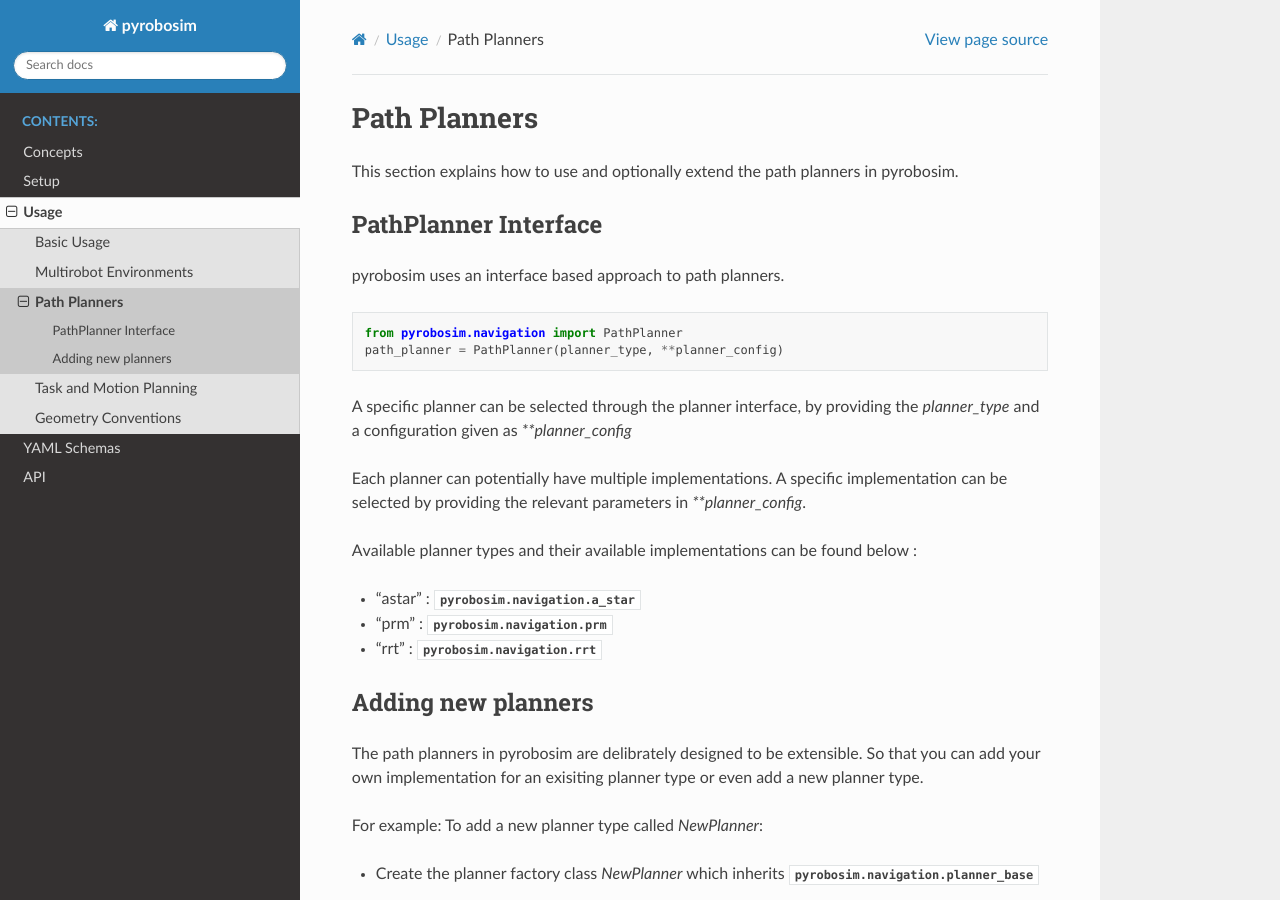
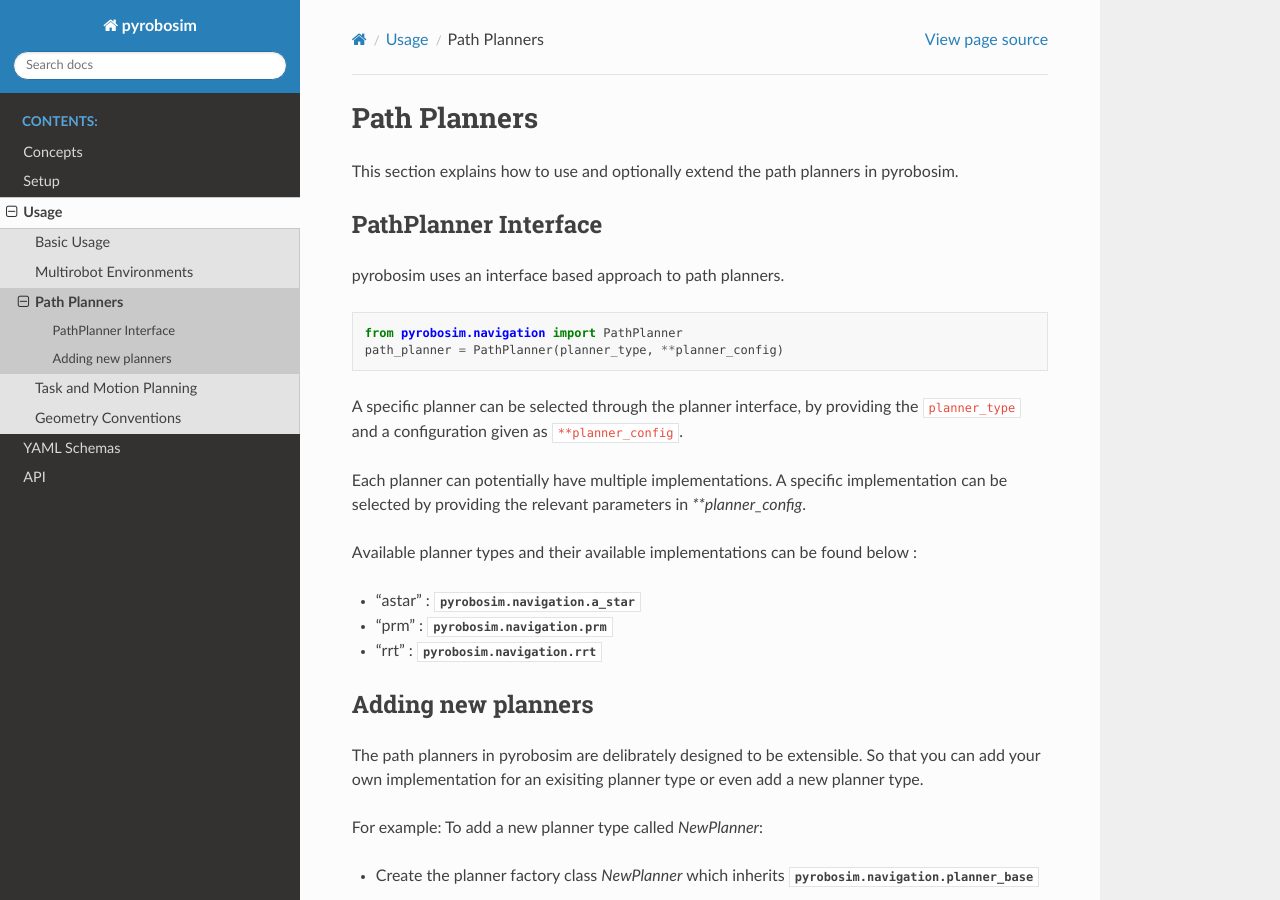
Before and after one commit to sea-bass/pyrobosim, a Sphinx documentation site: the page built from docs/source/usage/path_planners.rst, in a window 1280 px wide and 900 px high. Built offline with Sphinx 7.4.7 and the Read the Docs theme 2.0.0, drawn with Linux system fonts in a browser that asks for light colours.

```diff
--- a/docs/source/usage/path_planners.rst
+++ b/docs/source/usage/path_planners.rst
@@ -13,7 +13,7 @@ pyrobosim uses an interface based approach to path planners.
     path_planner = PathPlanner(planner_type, **planner_config)
 
 
-A specific planner can be selected through the planner interface, by providing the `planner_type` and a configuration given as `**planner_config`
+A specific planner can be selected through the planner interface, by providing the ``planner_type`` and a configuration given as ``**planner_config``.
 
 Each planner can potentially have multiple implementations.
 A specific implementation can be selected by providing the relevant parameters in `**planner_config`.
```
